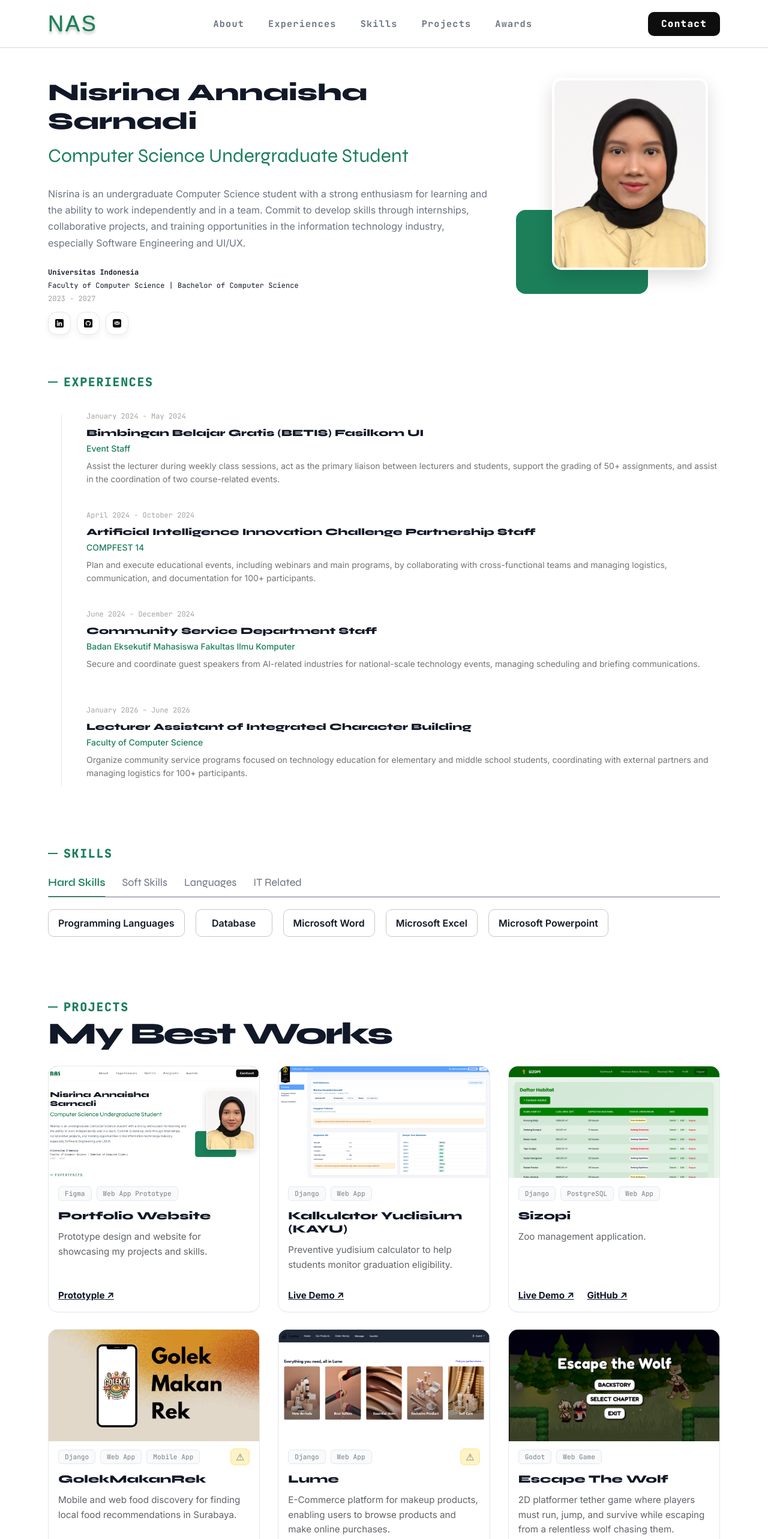
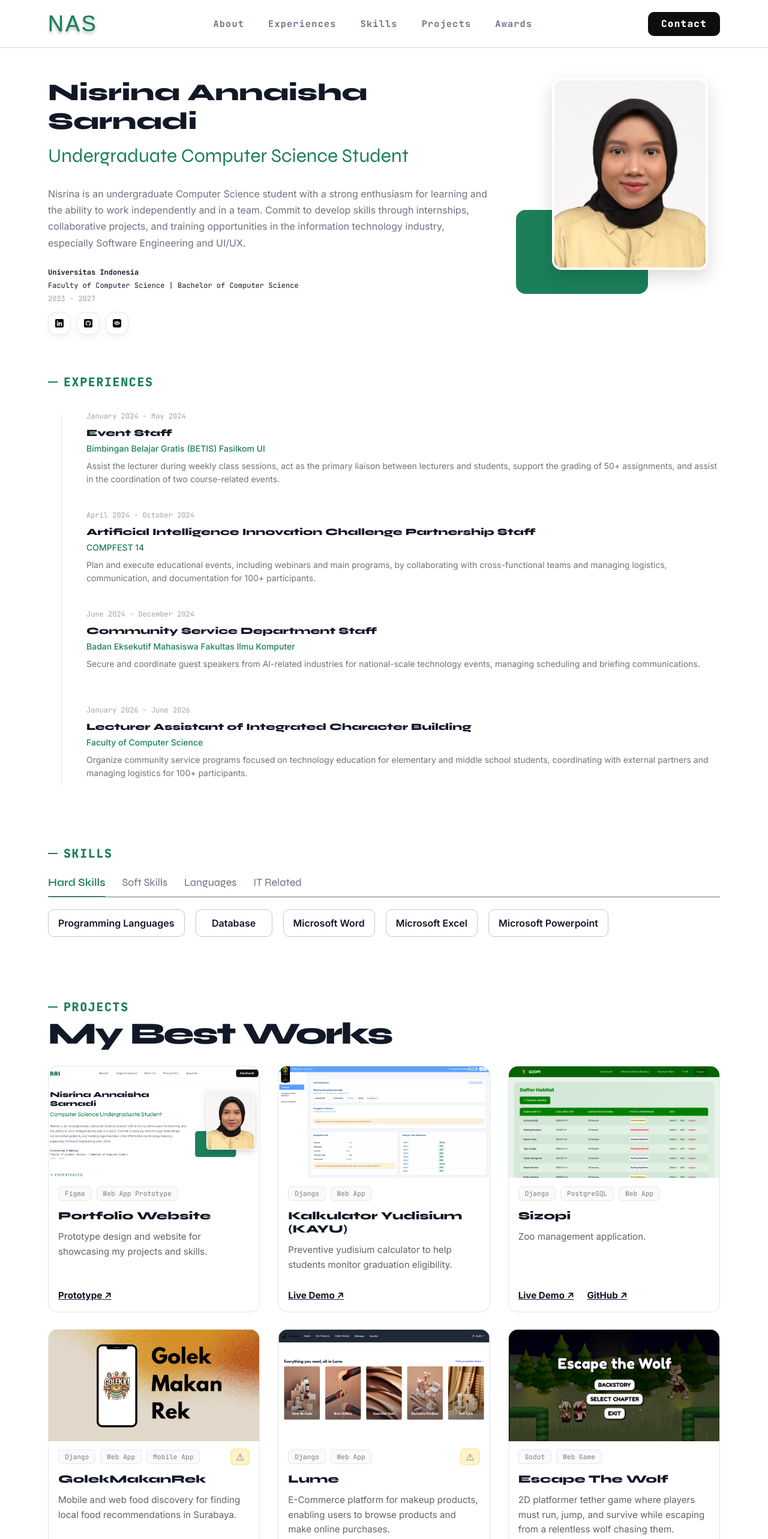
Before and after one commit to nsrnannaisha/portfolio, a Next.js app: page / in a window 1280 px wide. Shown: the top 2566 px of the page at 60% size. Built offline with nearby package versions, Linux system fonts and the light colour scheme; a web font is replaced by a local one.

Commit message:
Fix text

```diff
--- a/components/Experience/Experience.tsx
+++ b/components/Experience/Experience.tsx
@@ -4,8 +4,8 @@ import pageStyles from "../../app/page.module.css";
 const experiences = [
   {
     date: "January 2024 - May 2024",
-    title: "Bimbingan Belajar Gratis (BETIS) Fasilkom UI",
-    role: "Event Staff",
+    title: "Event Staff",
+    role: "Bimbingan Belajar Gratis (BETIS) Fasilkom UI",
     desc: "Assist the lecturer during weekly class sessions, act as the primary liaison between lecturers and students, support the grading of 50+ assignments, and assist in the coordination of two course-related events.",
   },
   {
--- a/components/Hero/Hero.tsx
+++ b/components/Hero/Hero.tsx
@@ -29,7 +29,7 @@ export default function Hero() {
     <section id="about" className={styles.hero}>
       <div className={styles.heroCopy}>
         <h1 className={styles.name}>Nisrina Annaisha Sarnadi</h1>
-        <p className={styles.subtitle}>Computer Science Undergraduate Student</p>
+        <p className={styles.subtitle}>Undergraduate Computer Science Student</p>
         <p className={styles.description}>
           Nisrina is an undergraduate Computer Science student with a strong enthusiasm for learning and
           the ability to work independently and in a team. Commit to develop skills through internships,
--- a/components/Projects/Projects.tsx
+++ b/components/Projects/Projects.tsx
@@ -17,7 +17,7 @@ const projects = [
     tags: ["Figma", "Web App Prototype"],
     desc: "Prototype design and website for showcasing my projects and skills.",
     img: portfolioImg,
-    links: [{ label: "Prototyple", href: "https://www.figma.com/proto/QJAZfh4uzFnTF2GhKeVANG/Portfolio?node-id=74-44&t=Y7h8HalyXD8ebFf6-1&scaling=scale-down&content-scaling=fixed&page-id=0%3A1&starting-point-node-id=74%3A44&show-proto-sidebar=1" }],
+    links: [{ label: "Prototype", href: "https://www.figma.com/proto/QJAZfh4uzFnTF2GhKeVANG/Portfolio?node-id=74-44&t=Y7h8HalyXD8ebFf6-1&scaling=scale-down&content-scaling=fixed&page-id=0%3A1&starting-point-node-id=74%3A44&show-proto-sidebar=1" }],
   },
   {
     title: "Kalkulator Yudisium (KAYU)",
```
